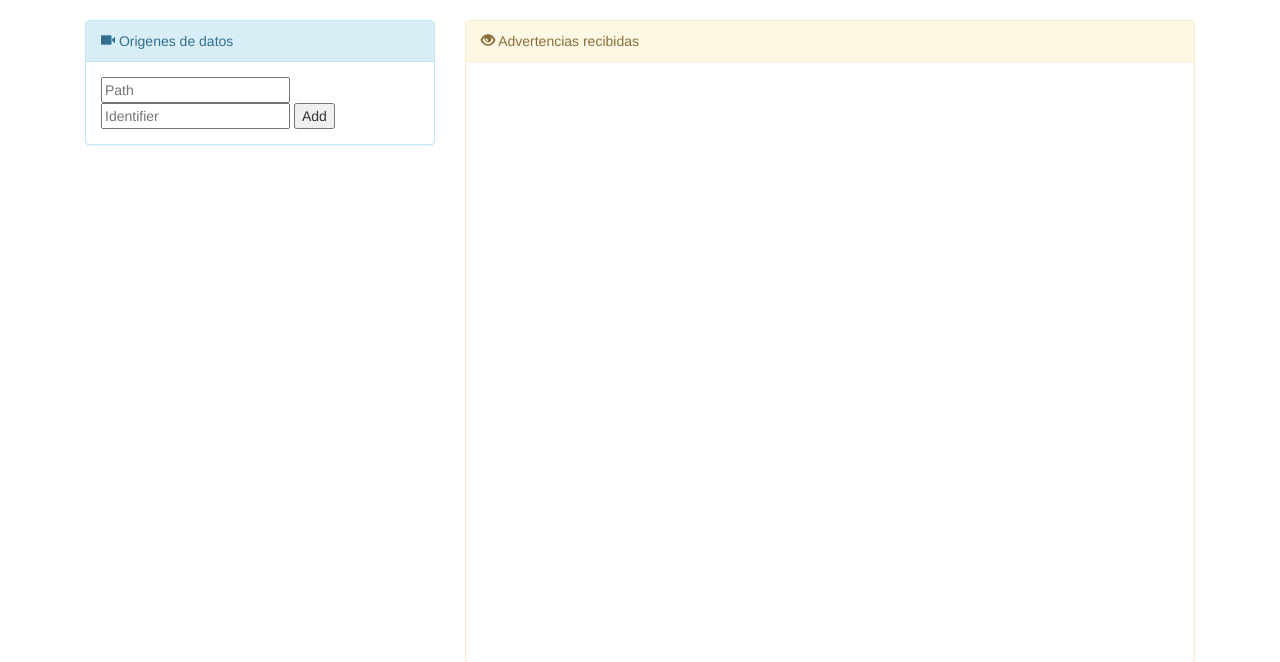
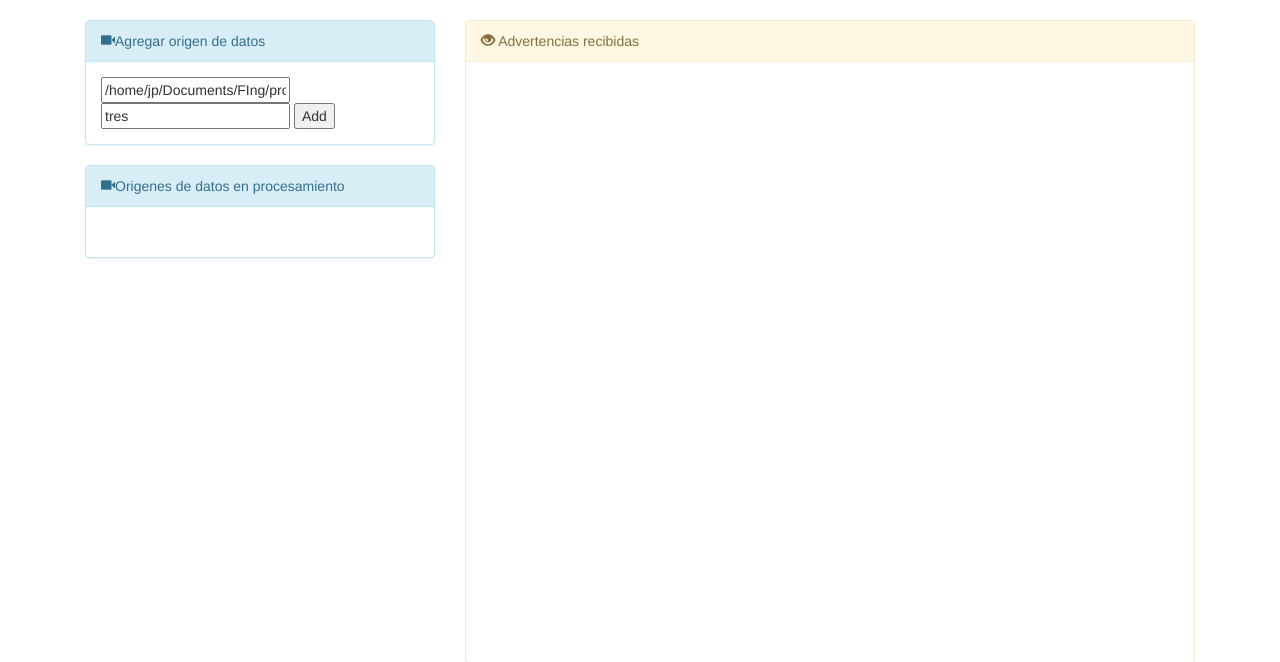
Before and after one commit to FingProygrad2016/intellicomp_persondetection, a Flask app: page / in a window 1280 px wide. Shown: the part 52-714 px from the top of the page. Run offline with Flask 2, Linux system fonts and the light colour scheme; parts of the project's set-up code (start-up, migrations or seed data) failed here and were passed over; some libraries are stand-ins or nearby versions.

Commit message:
Se agrega una lista de origenes de datos en procesamiento con botón para cerrarla

```diff
--- a/templates/index.html
+++ b/templates/index.html
@@ -12,11 +12,15 @@
     <link href="static/bootstrap/css/bootstrap.min.css" rel="stylesheet">
       <!-- jQuery (necessary for Bootstrap's JavaScript plugins) -->
     <script src="static/jquery-1.11.3.min.js"></script>
+    <script src="static/underscore.min.js"></script>
     <!-- Include all compiled plugins (below), or include individual files as needed -->
     <script src="static/bootstrap/js/bootstrap.min.js"></script>
     <script type="text/javascript" src="static/socket.io.min.js"></script>
     <script type="text/javascript" charset="utf-8">
+        var current_sources = [];
+
         $(document).ready(function() {
+
             socket = io.connect('http://' + document.domain + ':' + location.port);
             // event handler for server sent data
             // the data is displayed in the "Received" section of the page
@@ -56,9 +60,40 @@
             });
         });
 
+        function add_close_source_button(identifier){
+            $('#current_sources').append(
+                '<li class="list-group-item" style="height: 55px; position: relative;">' +
+                '<span class="" style="float: left;">' + identifier +
+                '</span><button type="button button-md"  style="right: 16px; position: absolute;"' +
+                'class="btn btn-primary btn-md" ' +
+                'onclick="remove_source(\'' + identifier + '\')">' +
+                'Cerrar</button></li>');
+        }
+
         function add_new_source(){
-            socket.emit('cmd', {'data': 'SOURCE NEW ' +
-            $('#path').val() + ' ' + $('#identifier').val()})
+            var identifier = $('#identifier').val();
+            if (_.indexOf(current_sources, identifier) === -1) {
+                socket.emit('cmd', {
+                    'data': 'SOURCE NEW ' +
+                    $('#path').val() + ' ' + identifier
+                });
+                add_close_source_button(identifier);
+                current_sources.push(identifier);
+            }else{
+                $('#warnings').append('<br><div class="alert alert-danger" role="alert">Origen de datos "' + identifier + '" ya está siendo procesado.</div>');
+            }
+        }
+        function remove_source(identifier){
+            socket.emit('cmd', {'data': 'SOURCE TERMINATE ' + identifier});
+            current_sources = _.without(current_sources, identifier)
+            update_sources_list();
+        }
+
+        function update_sources_list(){
+            $('#current_sources').html('');
+            _.each(current_sources, function(identifier){
+                add_close_source_button(identifier);
+            })
         }
     </script>
 
@@ -76,11 +111,18 @@
     <div class="container">
         <div class="col-md-4">
             <div class="panel panel-info">
-                <div class="panel-heading"><span class="glyphicon glyphicon-facetime-video" aria-hidden="true"></span>       Origenes de datos</div>
+                <div class="panel-heading"><span class="glyphicon glyphicon-facetime-video" aria-hidden="true"></span>Agregar origen de datos</div>
                 <div class="panel-body">
-                    <input id="path" type="text" placeholder="Path"/>
-                    <input id="identifier" type="text" placeholder="Identifier"/>
+                    <input id="path" type="text" placeholder="Path" value="/home/jp/Documents/FIng/proygrad/prototipo_sistema/Videos/Video_003.avi"/>
+                    <input id="identifier" type="text" placeholder="Identifier" value="tres"/>
                     <input id="add" type="button"onclick="add_new_source()" value="Add"/>
+                </div>
+            </div>
+            <div class="panel panel-info">
+                <div class="panel-heading"><span class="glyphicon glyphicon-facetime-video" aria-hidden="true"></span>Origenes de datos en procesamiento</div>
+                <div class="panel-body">
+                    <ul class="list-group" id="current_sources">
+                    </ul>
                 </div>
             </div>
         </div>
--- a/trackermaster/__main__.py
+++ b/trackermaster/__main__.py
@@ -157,7 +157,7 @@ def track_source(identifier=sha1(str(dt.utcnow()).encode('utf-8')).hexdigest(),
 
                     crop_img = crop_image_with_frame(frame_copy2, (x, y, w, h), 4, 8)
                     crop_img = cv2.resize(crop_img, (64, 128))
-                    cv2.imshow('crop_img', crop_img)
+                    # cv2.imshow('crop_img', crop_img)
 
                     pick = person_detector.apply(crop_img)
 
@@ -257,7 +257,7 @@ def track_source(identifier=sha1(str(dt.utcnow()).encode('utf-8')).hexdigest(),
             # Display the frames
             # to_show = cv2.resize(to_show, (work_w*3, work_h*3))
             cv2.imshow('result', to_show)
-            cv2.imshow('background subtraction', bg_sub)
+            # cv2.imshow('background subtraction', bg_sub)
             cv2.imshow('raw image', frame)
             cv2.imshow('person detection', frame_copy)
 
```
Also changed, not shown: 1 other file.
